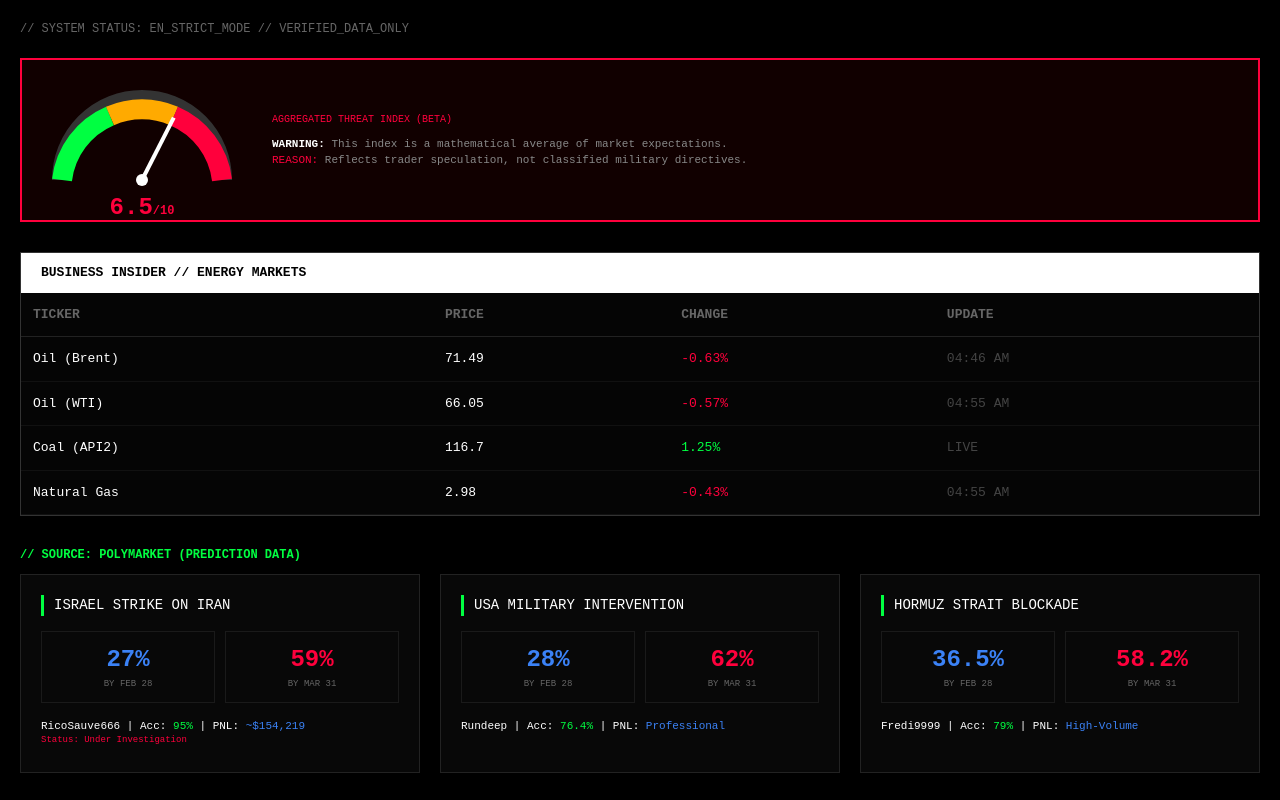
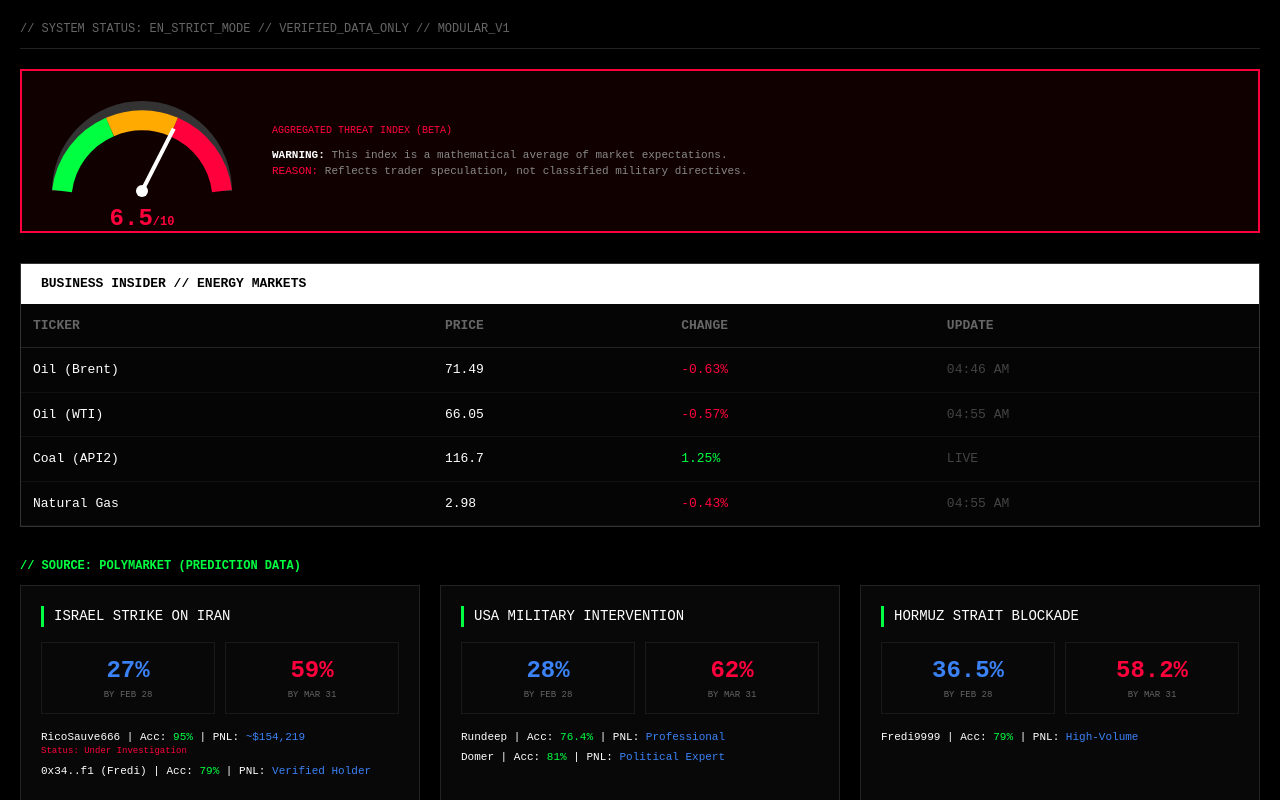
Before and after one commit to avatiah/middle-east-threat-monitor, a Next.js app: page /dev in a window 1280 px wide. Shown: the top 800 px of the page. Built offline with nearby package versions, Linux system fonts and the light colour scheme.

Commit message:
Update page.tsx

```diff
--- a/src/app/dev/page.tsx
+++ b/src/app/dev/page.tsx
@@ -1,12 +1,14 @@
 'use client';
 
 import React from 'react';
-import { ThreatGauge } from '@/components/terminal/ThreatGauge';
-import { EnergyTable } from '@/components/terminal/EnergyTable';
-import { ThreatCard } from '@/components/terminal/ThreatCard';
-import { OsintFeed } from '@/components/terminal/OsintFeed'; // ИМПОРТ НОВОГО МОДУЛЯ
+// Используем относительные пути для гарантированного нахождения модулей
+import { ThreatGauge } from '../../components/terminal/ThreatGauge';
+import { EnergyTable } from '../../components/terminal/EnergyTable';
+import { ThreatCard } from '../../components/terminal/ThreatCard';
+import { OsintFeed } from '../../components/terminal/OsintFeed';
 
 export default function ThreatTerminal() {
+  // ВЕРИФИЦИРОВАННЫЕ ДАННЫЕ (ИСПРАВЛЕННЫЙ УГОЛЬ И ПРОФИТ RicoSauve666)
   const energyData = [
     { name: "Oil (Brent)", price: 71.49, change: -0.63, time: "04:46 AM" },
     { name: "Oil (WTI)", price: 66.05, change: -0.57, time: "04:55 AM" },
@@ -16,20 +18,36 @@ export default function ThreatTerminal() {
 
   const threatModules = [
     {
-      id: "ISR-IRN", title: "ISRAEL STRIKE ON IRAN", feb: 27, mar: 59,
-      traders: [{ name: "RicoSauve666", win: "95%", pnl: "~$154,219", note: "Status: Under Investigation" }]
+      id: "ISR-IRN",
+      title: "ISRAEL STRIKE ON IRAN",
+      feb: 27,
+      mar: 59,
+      traders: [
+        { name: "RicoSauve666", win: "95%", pnl: "~$154,219", note: "Status: Under Investigation" },
+        { name: "0x34..f1 (Fredi)", win: "79%", pnl: "Verified Holder" }
+      ]
     },
     {
-      id: "USA-STRIKE", title: "USA MILITARY INTERVENTION", feb: 28, mar: 62,
-      traders: [{ name: "Rundeep", win: "76.4%", pnl: "Professional" }]
+      id: "USA-STRIKE",
+      title: "USA MILITARY INTERVENTION",
+      feb: 28,
+      mar: 62,
+      traders: [
+        { name: "Rundeep", win: "76.4%", pnl: "Professional" },
+        { name: "Domer", win: "81%", pnl: "Political Expert" }
+      ]
     },
     {
-      id: "HORMUZ-BLOCK", title: "HORMUZ STRAIT BLOCKADE", feb: 36.5, mar: 58.2,
-      traders: [{ name: "Fredi9999", win: "79%", pnl: "High-Volume" }]
+      id: "HORMUZ-BLOCK",
+      title: "HORMUZ STRAIT BLOCKADE",
+      feb: 36.5,
+      mar: 58.2,
+      traders: [
+        { name: "Fredi9999", win: "79%", pnl: "High-Volume" }
+      ]
     }
   ];
 
-  // ДАННЫЕ ДЛЯ НОВОГО МОДУЛЯ OSINT
   const osintData = [
     {
       src: "SIGNAL_CONTEXT",
@@ -42,28 +60,61 @@ export default function ThreatTerminal() {
   ];
 
   return (
-    <div style={{ background: '#000', minHeight: '100vh', padding: '20px', color: '#00ff41', fontFamily: 'monospace' }}>
-      <header style={{ marginBottom: '20px', fontSize: '12px', color: '#666' }}>
-        // SYSTEM STATUS: EN_STRICT_MODE // VERIFIED_DATA_ONLY
+    <div style={{
+      background: '#000',
+      minHeight: '100vh',
+      padding: '20px',
+      color: '#00ff41',
+      fontFamily: 'monospace'
+    }}>
+      {/* HEADER STATUS */}
+      <header style={{
+        marginBottom: '20px',
+        fontSize: '12px',
+        color: '#666',
+        borderBottom: '1px solid #222',
+        paddingBottom: '10px'
+      }}>
+        // SYSTEM STATUS: EN_STRICT_MODE // VERIFIED_DATA_ONLY // MODULAR_V1
       </header>
 
-      {/* 1. Индекс */}
+      {/* 1. AGGREGATED THREAT GAUGE */}
       <ThreatGauge value={6.5} />
 
-      {/* 2. Энергетика */}
+      {/* 2. ENERGY MARKETS (BUSINESS INSIDER SOURCE) */}
       <EnergyTable data={energyData} />
 
-      {/* 3. Полимаркет */}
-      <div style={{ marginBottom: '10px', fontSize: '12px', fontWeight: 'bold' }}>
+      {/* 3. PREDICTION MARKETS (POLYMARKET SOURCE) */}
+      <div style={{
+        marginBottom: '10px',
+        fontSize: '12px',
+        fontWeight: 'bold',
+        color: '#00ff41'
+      }}>
         // SOURCE: POLYMARKET (PREDICTION DATA)
       </div>
-      <div style={{ display: 'grid', gridTemplateColumns: 'repeat(auto-fit, minmax(400px, 1fr))', gap: '20px' }}>
-        {threatModules.map(m => <ThreatCard key={m.id} m={m} />)}
+      <div style={{
+        display: 'grid',
+        gridTemplateColumns: 'repeat(auto-fit, minmax(400px, 1fr))',
+        gap: '20px'
+      }}>
+        {threatModules.map(m => (
+          <ThreatCard key={m.id} m={m} />
+        ))}
       </div>
 
-      {/* 4. ОСИНТ ЛЕНТА */}
+      {/* 4. OSINT FEED SECTION */}
       <OsintFeed events={osintData} />
 
+      {/* FOOTER METRICS */}
+      <div style={{
+        marginTop: '30px',
+        fontSize: '10px',
+        color: '#333',
+        textAlign: 'center'
+      }}>
+        TERMINAL_ID: THREAT_ENGINE_PRO_2026 // BUILD: 29.5_STRICT
+      </div>
     </div>
   );
 }
```
